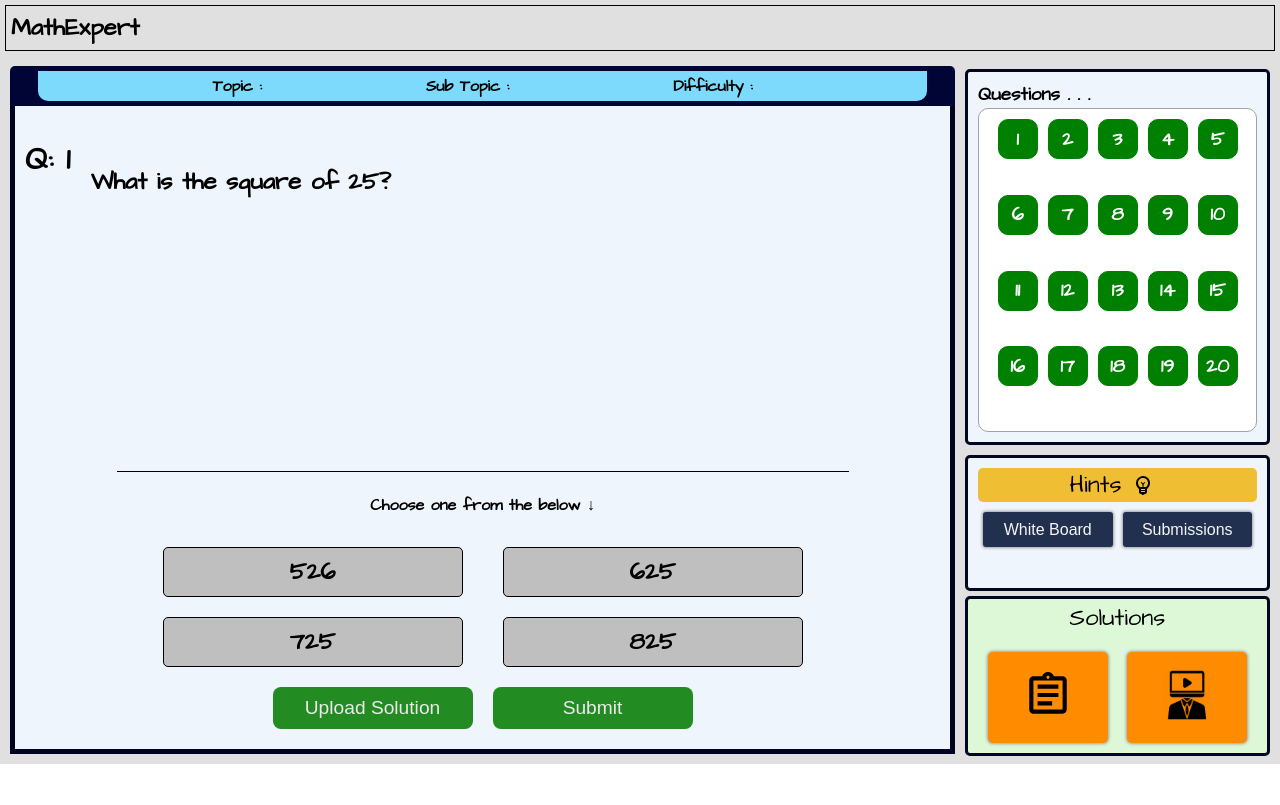
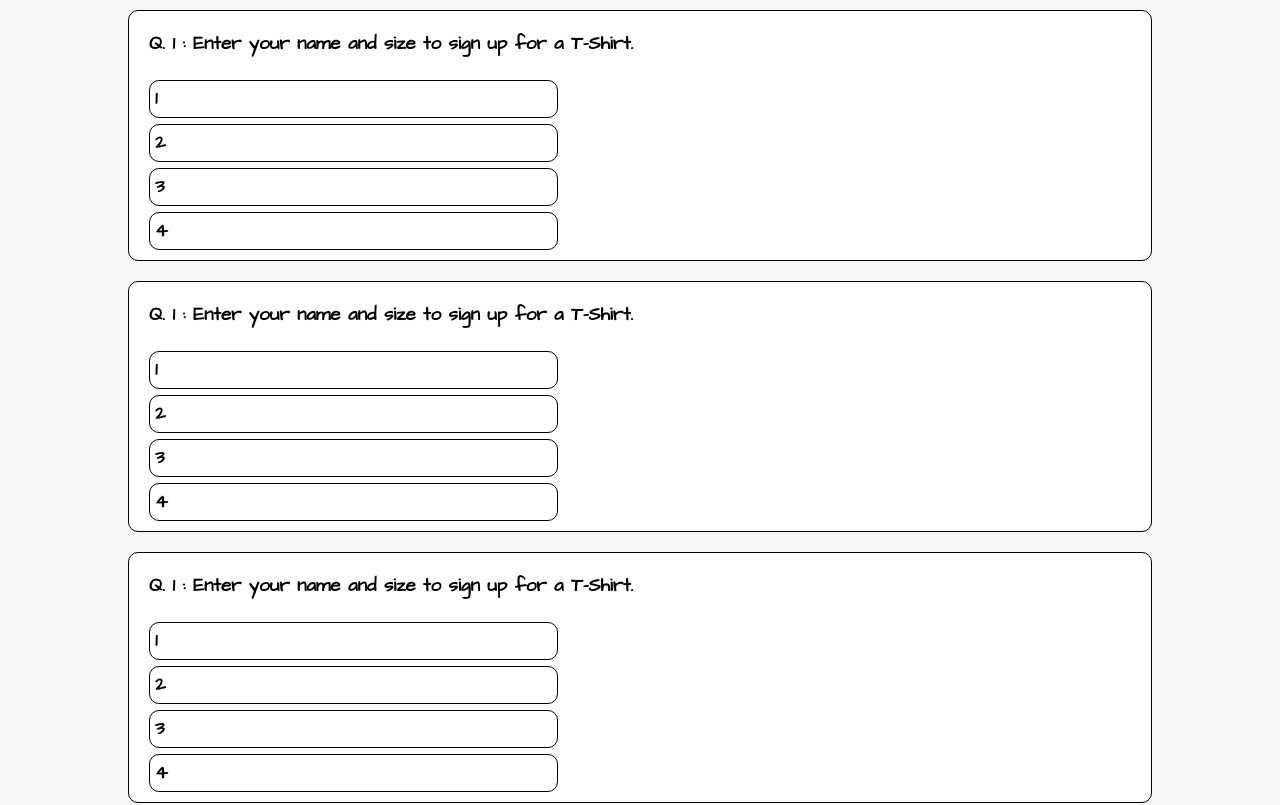
Before and after one commit to tejas2706/mathExpert_client, a React (Create React App) app: page / in a window 1280 px wide. Shown: the top 805 px of the page. Built offline with nearby package versions, Linux system fonts and the light colour scheme; a web font is replaced by a local one.

Commit message:
quiz page added

```diff
--- a/src/App.js
+++ b/src/App.js
@@ -7,6 +7,8 @@ import Hexagon from './Components/Hexagon';
 import TopicDetails from './Pages/TopicDetails';
 import Content from './Pages/Content';
 import QuestionsCard from './Components/QuestionsCard';
+import QuizQuestion from './Components/QuizQuestion';
+import Quiz from './Pages/Quiz';
 
 function App() {
   return (
@@ -14,9 +16,11 @@ function App() {
       {/* <Navbar /> */}
       {/* <TopicDetails /> */}
       {/* <Home/> */}
-      <Questions />
+      {/* <Questions /> */}
       {/* <Quiz /> */}
       {/* <Footer /> */}
+      {/* <QuizQuestion /> */}
+      <Quiz />
     </div>
   );
 }
--- a/src/Components/Question/styles.css
+++ b/src/Components/Question/styles.css
@@ -181,7 +181,6 @@ h3 span{
 }
 
 .options__correctAnswer{
-    translate: ;
     background-color: rgb(66, 184, 50);
     animation: blink 1s infinite
 }
--- /dev/null
+++ b/src/Components/QuizQuestion/index.js
@@ -0,0 +1,24 @@
+import React from 'react'
+import "./styles.css"
+
+export default function QuizQuestion() {
+    let questionNumber = 1;
+    let question = "Enter your name and size to sign up for a T-Shirt."
+    let options = [1,2,3,4]
+    return (
+        <div className="quizQuestion__container">
+            <div className="quizQuestion__question">
+                <div className="quizQuestion__questionText">
+                    <h3>{`Q. ${questionNumber} :  ${question}`}</h3>
+                </div>
+            </div>
+            <div className="quizQuestion__options">
+                {options.map((eachOption)=> {
+                    return (<div className="quizQuestion__eachOption">
+                            <h3>{eachOption}</h3>
+                    </div>);
+                })}
+            </div>
+        </div>
+    )
+}
--- /dev/null
+++ b/src/Components/QuizQuestion/styles.css
@@ -0,0 +1,56 @@
+.quizQuestion__container{
+    display: flex;
+    width: 80%;
+    min-width: 300px;
+    flex-wrap: wrap;
+    justify-content: center;
+    flex-direction: column;
+    /* height: 200px; */
+    border: 1px solid black;
+    border-radius: 10px;
+    background-color: white;
+    /* box-shadow: 1px 1px 1px black; */
+}
+
+.quizQuestion__question{
+    display: flex;
+    flex: 1;
+    flex-wrap: wrap;
+    /* border: 1px solid red; */
+
+}
+
+.quizQuestion__options{
+    display: flex;
+    flex: 1;
+    flex-direction: column;
+    /* border: 1px solid green; */
+}
+
+.quizQuestion__eachOption{
+    width: 40%;
+    border: 1px solid black;
+    margin: 3px 20px;
+    min-width: 200px;
+    padding: 5px;
+    border-radius: 10px;
+}
+
+.quizQuestion__eachOption:hover{
+    background-color: rgb(216, 215, 215);
+    color: black;
+    border: 1px solid rgb(51, 51, 51);
+    cursor: pointer;
+}
+
+.quizQuestion__eachOption:active{
+    background-color: rgb(33, 218, 33);
+}
+
+.quizQuestion__eachOption:last-child{
+    margin-bottom: 10px ;
+}
+
+.quizQuestion__questionText{
+    padding: 20px;
+}
--- /dev/null
+++ b/src/Pages/Quiz/index.js
@@ -0,0 +1,17 @@
+import React from 'react'
+import "./styles.css"
+import QuizQuestion from "../../Components/QuizQuestion";
+
+export default function Quiz() {
+    let quizQuestion = [1,2,3,4,5,6,7,8]
+    return (
+        <div className="quiz__container">
+            {quizQuestion.map((eachQuestion) => {
+                return (<div className="quiz__eachQuestion">
+                    <QuizQuestion />
+                </div>);
+            })
+        }
+        </div>
+    )
+}
--- /dev/null
+++ b/src/Pages/Quiz/styles.css
@@ -0,0 +1,16 @@
+.quiz__container{
+    display: flex;
+    flex-direction: column;
+    height: 100%;
+    width: 100%;
+    overflow-y: scroll;
+}
+
+.quiz__eachQuestion{
+    display: flex;
+    height: 100%;
+    width: 100%;
+    margin: 10px 0;
+    align-items: center;
+    justify-content: center;
+}
```
